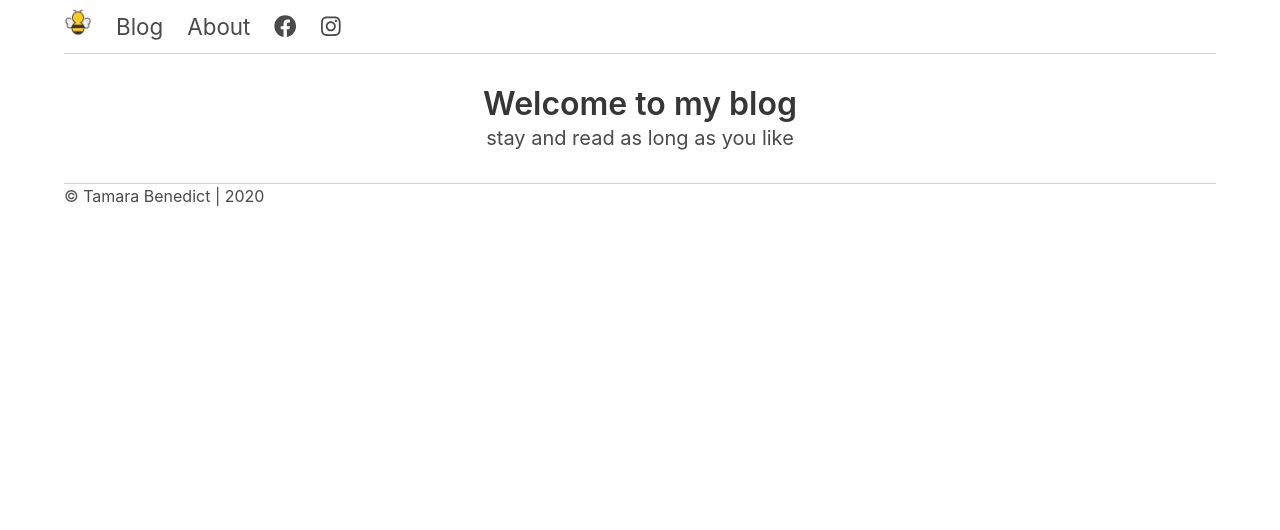
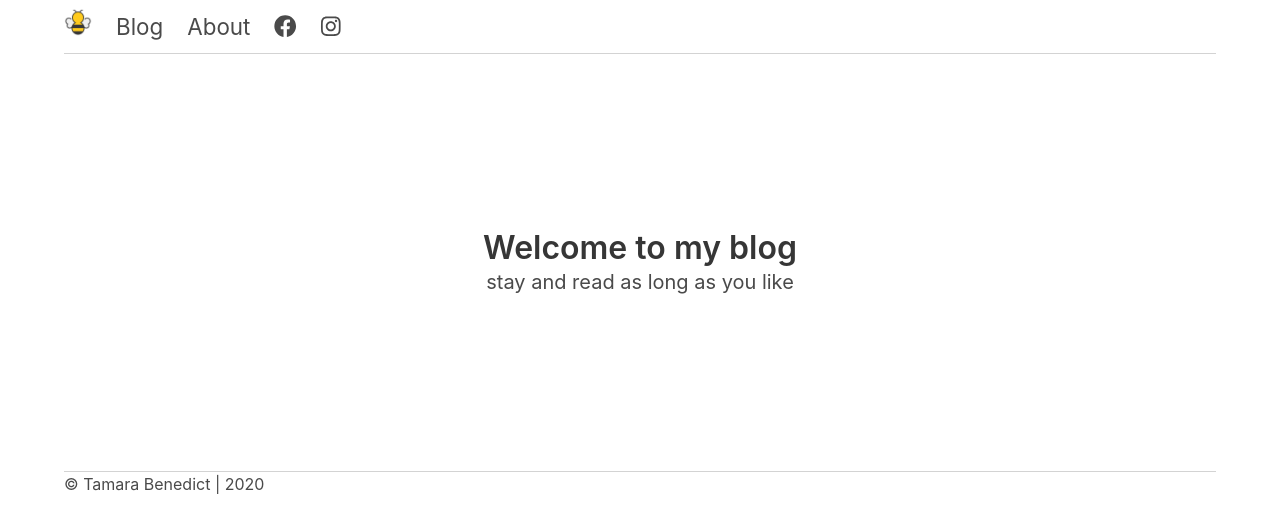
Before and after one commit to pfingstr/blog, a Next.js app: page / in a window 1280 px wide. Shown: the top 530 px of the page. Built offline with nearby package versions, Linux system fonts and the light colour scheme.

Commit message:
minor index page fix

```diff
--- a/src/pages/index.js
+++ b/src/pages/index.js
@@ -4,10 +4,13 @@ import home from '../../public/data/about/home.json'
 export default function Home({ home }) {
   return (
     <Layout>
-      <section className="section-fill">
-        <h1 className="title has-text-centered">{home.title}</h1>
-        <h2 className="subtitle has-text-centered">{home.subtitle}</h2>
+
+      <section className="section"></section>
+      <section className="section">
+      <h1 className="title has-text-centered">{home.title}</h1>
+      <h2 className="subtitle has-text-centered">{home.subtitle}</h2>
       </section>
+      <section className="section"></section>
 
     </Layout>
   )
```
Also changed, not shown: src/styles/globals.css (line endings or trailing spaces).
